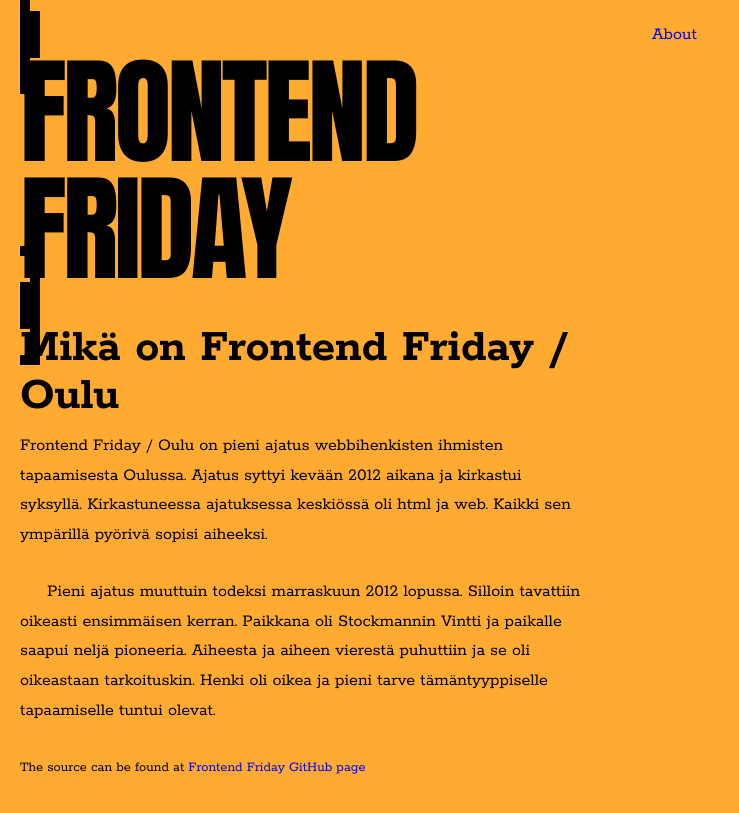
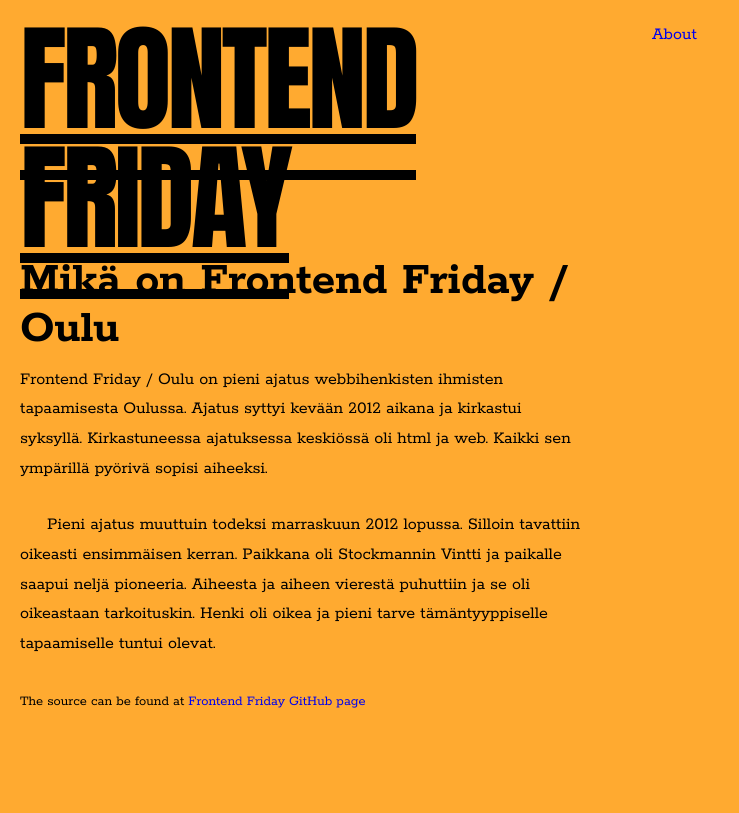
Before and after one commit to ouluweb/ouluweb.github.io, a Jekyll site: the page built from index.html, in a window 1280 px wide. Shown: the top 813 px of the page, without its empty margins (0-739 px from the left). Built offline with Jekyll 4.4.1, drawn with Linux system fonts in a browser that asks for light colours; Markdown is read by kramdown in place of the engine named in the settings.

Commit message:
Small change to borders

```diff
--- a/css/ff.css
+++ b/css/ff.css
@@ -943,5 +943,5 @@ body { /*background : #f9faf0 url(assets/images/100-90-5.png) repeat 0 0;*/ back
 .wrapper { padding: 20px; }
 
 .banner { padding: 2em 0; font-weight: 700; font-family: Impact, Arial, sans-serif; }
-.banner h1 { text-transform: uppercase; letter-spacing: -4px; }
-.banner, .banner .banner__header { display: inline; border: 10px solid black; }
+.banner h1 { text-transform: uppercase; letter-spacing: -4px; display: inline; }
+.banner, .banner .banner__header { display: inline; border-bottom: 10px solid black; }
--- a/css/ff.scss
+++ b/css/ff.scss
@@ -55,6 +55,7 @@ body {
     h1 {
         text-transform : uppercase;
         letter-spacing : -4px;
+        display : inline;
     }
 
 
@@ -62,6 +63,6 @@ body {
     &,
     .banner__header{
         display : inline;
-        border : 10px solid #000;
+        border-bottom: 10px solid #000;
     }
 }
```
